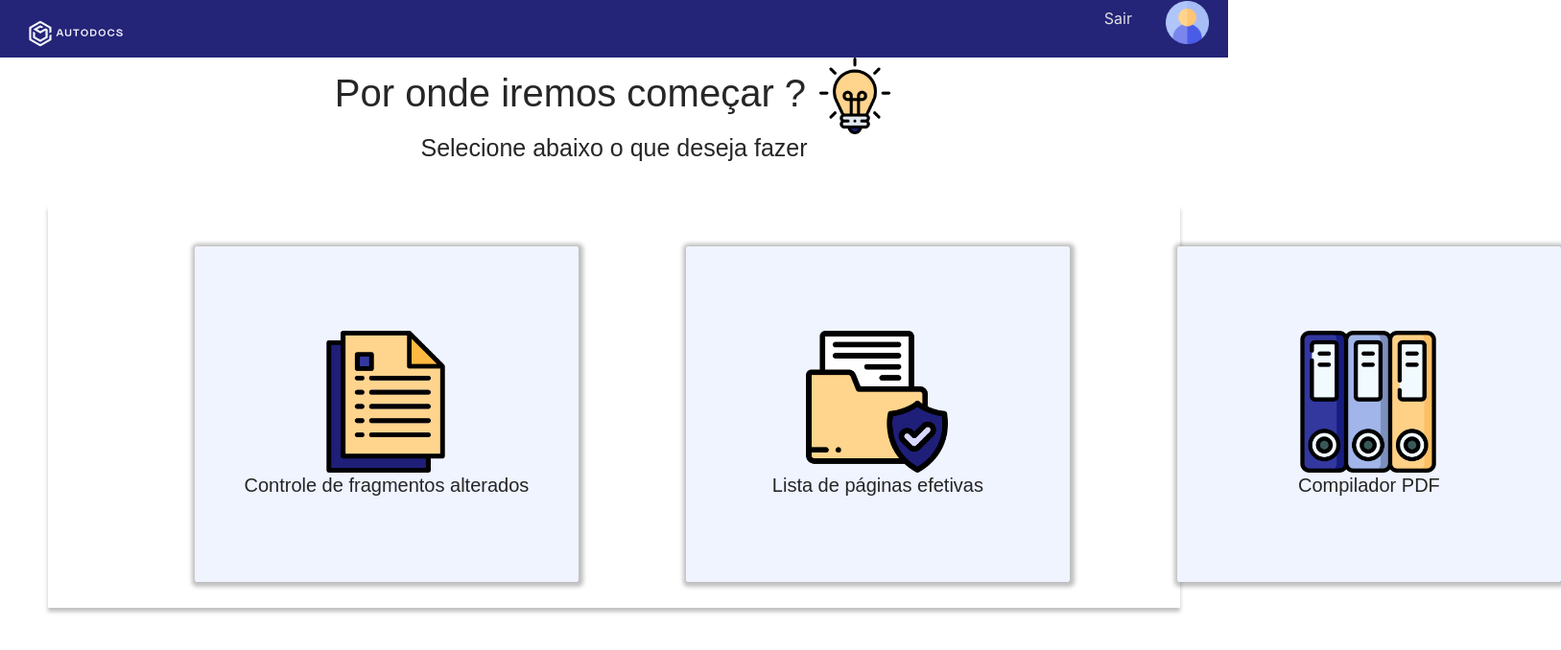
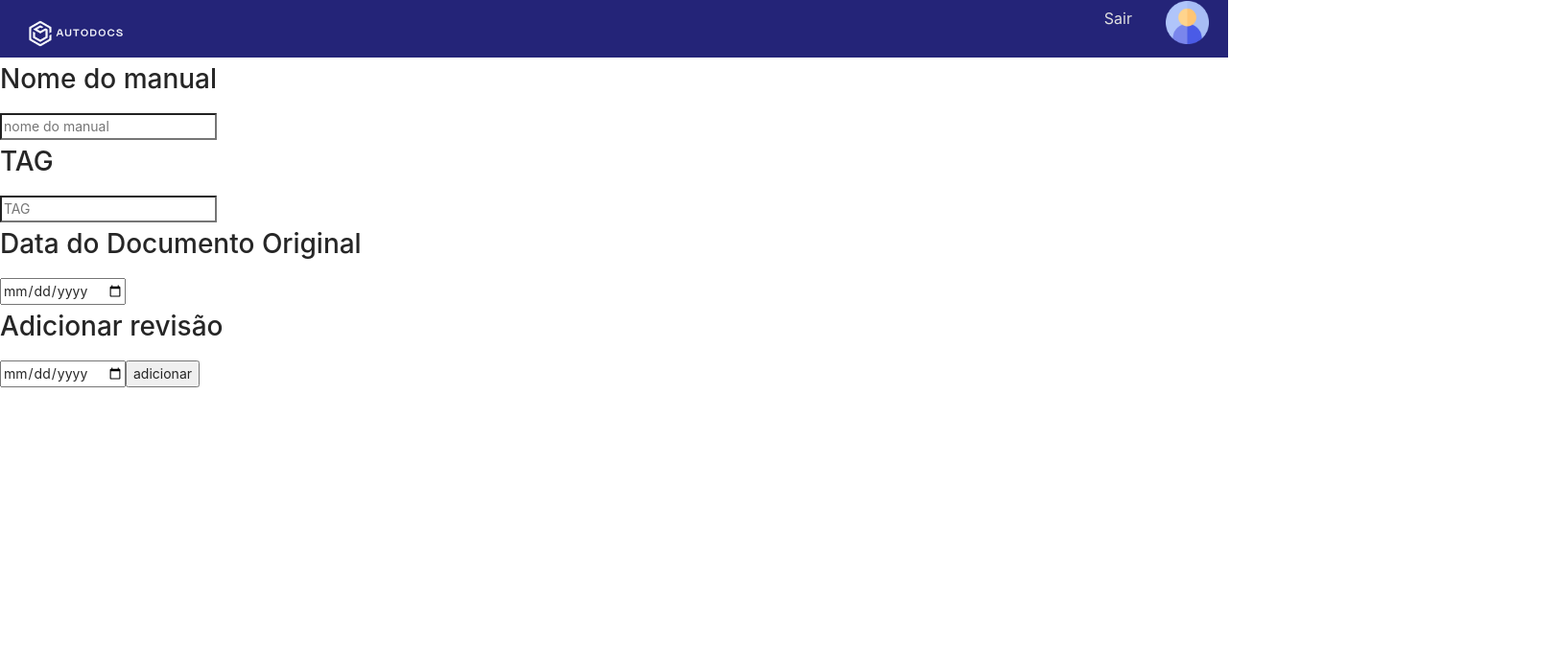
Before and after one commit to LeticiaSan/Personaliza-o-de-Documentos--Time-AirGhost, a React (Create React App) app in the folder autodocs/: page /lep in a window 1280 px wide. Shown: the top 678 px of the page at 96% size, 1627 px wide, since content can reach past the window. Built offline with nearby package versions, Linux system fonts and the light colour scheme.

Commit message:
tela lep
Fiz o principal mas ainda nao consegui deixar ela mais arrumadinha

```diff
--- /dev/null
+++ b/autodocs/src/pages/LEP/index.js
@@ -0,0 +1,37 @@
+import React from 'react';
+import Header from '../../components/header';
+function LEP() {
+    return (
+        <>
+        <Header/>
+        <body>
+            <div>
+                <div class='style'>
+                <h1>Nome do manual</h1>
+                <input type='text' placeholder='nome do manual'></input>
+            </div>
+
+            <div class='style'>
+                <h1>TAG</h1>
+                <input type='text' placeholder='TAG'></input>
+            </div>
+
+            <div class='style'>
+                <h1>Data do Documento Original</h1>
+                <input id="date" type="date"></input>
+            </div>
+
+            <div class='botao'>
+                <h1>Adicionar revisão</h1>
+                <input id="date" type="date"></input>
+                <button>adicionar</button>
+            </div>
+        </div>
+        </body>
+
+        </>
+
+
+    );
+  }
+  export default LEP;
--- a/autodocs/src/pages/Main/index.js
+++ b/autodocs/src/pages/Main/index.js
@@ -21,8 +21,8 @@ function Main() {
               <header className="App-header">
                 <h1>
                   <div id = "menu">
-                      <td><Link to="/codelist"><Button  ><img class ="img" alt ="" src={Document}/><br/> Controle de fragmentos alterados </Button></Link> </td>
-                      <td><Button  > <img class ="img" alt ="" src={Documents}/><br/>Lista de páginas efetivas</Button> </td>
+                      <td><Link to="/codelist"><Button><img class ="img" alt ="" src={Document}/><br/> Controle de fragmentos alterados </Button></Link> </td>
+                      <td><Link to="/lep"><Button> <img class ="img" alt ="" src={Documents}/><br/>Lista de páginas efetivas</Button> </Link> </td>
                       <td><Button  ><img class ="img" alt ="" src={Folder}/><br/> Compilador PDF</Button> </td>
                   </div>
                 </h1>
--- a/autodocs/src/routes.js
+++ b/autodocs/src/routes.js
@@ -2,6 +2,7 @@ import React from "react";
 import {BrowserRouter, Switch, Route} from 'react-router-dom';
 
 import Codelist from './pages/Codelist';
+import LEP from './pages/LEP';
 import Main from './pages/Main';
 
 function Routes(){
@@ -9,7 +10,9 @@ function Routes(){
         <BrowserRouter>
             <Switch>
                 <Route path="/codelist" component={Codelist}/>
+                <Route path="/lep" component={LEP}/>
                 <Route path="/" component={Main}/>
+
             </Switch>
         </BrowserRouter>
     );
--- /dev/null
+++ b/autodocs/src/styles/LEP.css
@@ -0,0 +1,9 @@
+.style {
+    display: flex;
+    align-items: center;
+    font-family: Cambria, Cochin, Georgia, Times, 'Times New Roman', serif;
+}
+.botao {
+    display: flex;
+    margin-right: 5px;
+}
```
Also changed, not shown: 2 other files (tests, documents, lock files or other folders).
